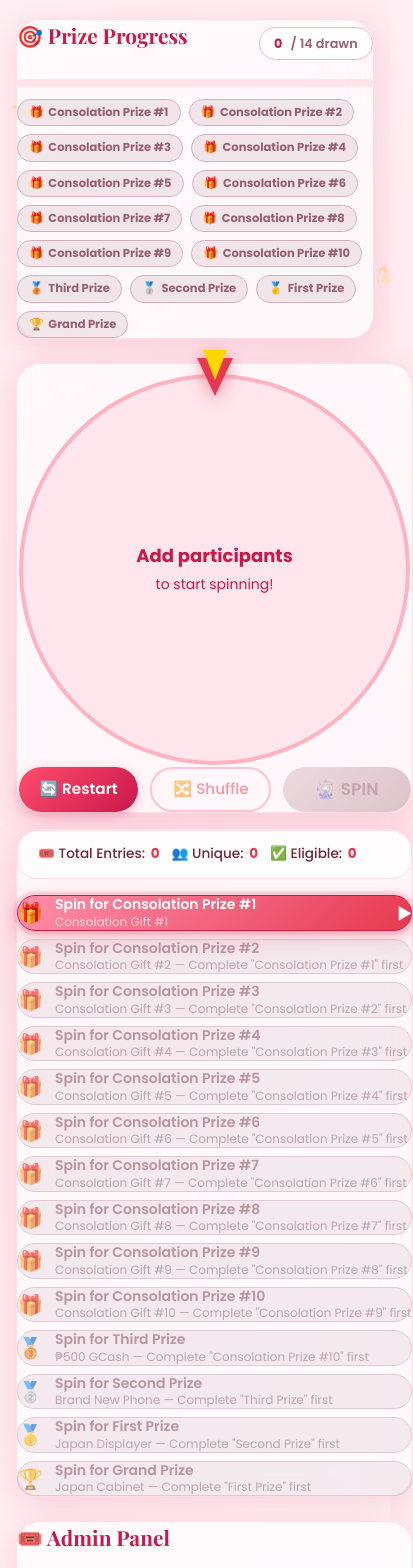
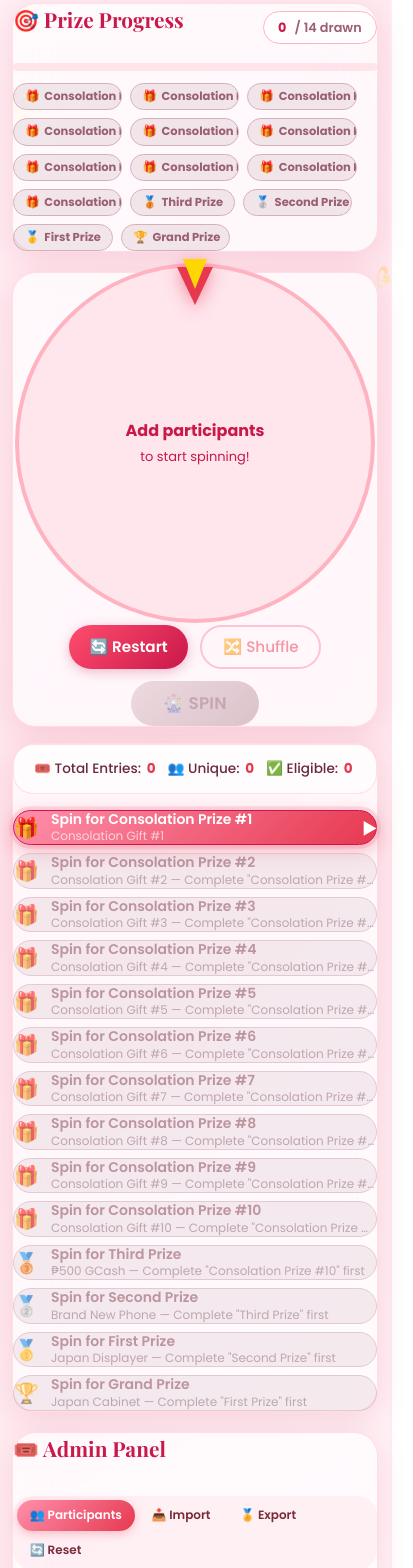
Before and after one commit to clarencevinceducorazo-collab/JeanysOlshoppe-Wheel, a React (Vite) app: page / in a window 390 px wide. Shown: the part 140-1708 px from the top of the page, 413 px wide, since content can reach past the window. Built offline with nearby package versions, Linux system fonts and the light colour scheme; a web font is replaced by a local one.

Commit message:
implement prize progress tracking and winner announcement modal components

```diff
--- a/src/App.tsx
+++ b/src/App.tsx
@@ -152,7 +152,7 @@ const App: React.FC = () => {
       <header
         style={{
           textAlign: 'center',
-          padding: '2rem 1rem 1rem',
+          padding: 'clamp(1rem, 4vw, 2rem) clamp(0.75rem, 3vw, 1rem) 1rem',
           position: 'relative',
           zIndex: 2,
         }}
@@ -229,7 +229,7 @@ const App: React.FC = () => {
       </header>
 
       {/* ── PRIZE PROGRESS ─────────────────────────────────────────────── */}
-      <div style={{ maxWidth: 1400, margin: '0 auto', padding: '0 1rem 0.5rem' }}>
+      <div style={{ maxWidth: 1400, margin: '0 auto', padding: '0 clamp(0.75rem, 3vw, 1rem) 0.5rem' }}>
         <PrizeProgress prizes={prizes} winners={winners} />
       </div>
 
@@ -245,6 +245,8 @@ const App: React.FC = () => {
             transition={{ delay: 0.15, duration: 0.5 }}
           >
             <div className="wheel-wrapper">
+              {/* Constrain wheel canvas width */}
+              <div className="wheel-container">
               {/* Fixed pointer at top */}
               <div
                 aria-hidden
@@ -262,6 +264,7 @@ const App: React.FC = () => {
 
               {/* The canvas wheel */}
               <Wheel participants={participants} rotation={rotation} />
+              </div>{/* end wheel-container */}
 
               {/* Spinning overlay text */}
               {isSpinning && (
--- a/src/components/PrizeProgress.tsx
+++ b/src/components/PrizeProgress.tsx
@@ -72,7 +72,7 @@ const PrizeProgress: React.FC<PrizeProgressProps> = ({ prizes, winners }) => {
                 color: prize.isDrawn ? '#fff' : '#9a6070',
                 border: prize.isDrawn ? '1px solid #C9184A' : '1px solid #d4b0bc',
                 transition: 'all 0.3s ease',
-                maxWidth: 180,
+                maxWidth: 'clamp(90px, 28vw, 180px)',
                 overflow: 'hidden',
                 textOverflow: 'ellipsis',
                 whiteSpace: 'nowrap',
--- a/src/components/WinnerModal.tsx
+++ b/src/components/WinnerModal.tsx
@@ -83,8 +83,8 @@ const WinnerModal: React.FC<WinnerModalProps> = ({ winner, onClose }) => {
             className="glass-card relative"
             style={{
               maxWidth: 480,
-              width: '90vw',
-              padding: '2.5rem 2rem',
+              width: 'min(92vw, 480px)',
+              padding: 'clamp(1.2rem, 5vw, 2.5rem) clamp(1rem, 4vw, 2rem)',
               textAlign: 'center',
               overflow: 'hidden',
               zIndex: 10000,
--- a/src/components/WinnersTable.tsx
+++ b/src/components/WinnersTable.tsx
@@ -32,7 +32,7 @@ const WinnersTable: React.FC<WinnersTableProps> = ({ winners, prizes }) => {
 
   return (
     <div className="glass-card overflow-hidden">
-      <div style={{ overflowX: 'auto' }}>
+      <div className="table-scroll">
         <table className="data-table">
           <thead>
             <tr>
@@ -40,7 +40,7 @@ const WinnersTable: React.FC<WinnersTableProps> = ({ winners, prizes }) => {
               <th>Winner</th>
               <th>Prize</th>
               <th>Item</th>
-              <th style={{ whiteSpace: 'nowrap' }}>Time</th>
+              <th className="hide-xs" style={{ whiteSpace: 'nowrap' }}>Time</th>
             </tr>
           </thead>
           <tbody>
@@ -62,7 +62,7 @@ const WinnersTable: React.FC<WinnersTableProps> = ({ winners, prizes }) => {
                 <td style={{ fontSize: '0.85rem', color: '#4a1525' }}>
                   {record.itemName}
                 </td>
-                <td style={{ fontSize: '0.78rem', color: '#9a6070', whiteSpace: 'nowrap' }}>
+                <td className="hide-xs" style={{ fontSize: '0.78rem', color: '#9a6070', whiteSpace: 'nowrap' }}>
                   {new Date(record.timestamp).toLocaleString('en-PH', {
                     month: 'short',
                     day: 'numeric',
--- a/src/index.css
+++ b/src/index.css
@@ -35,6 +35,10 @@ body {
   color: #3a1a26;
   -webkit-font-smoothing: antialiased;
   overflow-x: hidden;
+  /* Support notch / home-bar on iOS & Android */
+  padding-left: env(safe-area-inset-left);
+  padding-right: env(safe-area-inset-right);
+  padding-bottom: env(safe-area-inset-bottom);
 }
 
 #root { min-height: 100vh; }
@@ -72,6 +76,7 @@ body {
   font-family: var(--font-sans);
   font-weight: 600;
   padding: 0.65rem 1.6rem;
+  min-height: 44px;
   border-radius: 999px;
   border: none;
   cursor: pointer;
@@ -101,6 +106,7 @@ body {
   font-family: var(--font-sans);
   font-weight: 500;
   padding: 0.55rem 1.3rem;
+  min-height: 44px;
   border-radius: 999px;
   border: 2px solid var(--color-pink-mid);
   cursor: pointer;
@@ -119,6 +125,7 @@ body {
   font-family: var(--font-sans);
   font-weight: 600;
   padding: 0.55rem 1.3rem;
+  min-height: 44px;
   border-radius: 999px;
   border: none;
   cursor: pointer;
@@ -212,6 +219,7 @@ body {
   display: flex;
   align-items: center;
   justify-content: center;
+  padding: 1rem env(safe-area-inset-right, 1rem) 1rem env(safe-area-inset-left, 1rem);
   background: rgba(255, 230, 236, 0.55);
   backdrop-filter: blur(12px) saturate(140%);
   -webkit-backdrop-filter: blur(12px) saturate(140%);
@@ -393,9 +401,10 @@ body {
    ============================================================ */
 .tab-nav {
   display: flex;
+  flex-wrap: wrap;
   gap: 0.25rem;
   background: rgba(255,229,236,0.5);
-  border-radius: 999px;
+  border-radius: 1.25rem;
   padding: 0.25rem;
 }
 .tab-btn {
@@ -434,24 +443,47 @@ body {
    ============================================================ */
 .app-layout {
   display: grid;
-  grid-template-columns: 1fr;
-  gap: 1.5rem;
-  padding: 1rem;
+  grid-template-columns: minmax(0, 1fr);
+  gap: 1.25rem;
+  padding: clamp(0.75rem, 3vw, 1rem);
   max-width: 1400px;
   margin: 0 auto;
 }
 
 @media (min-width: 900px) {
   .app-layout {
-    grid-template-columns: 1fr 1fr;
+    grid-template-columns: minmax(0, 1fr) minmax(0, 1fr);
     padding: 1.5rem;
+    gap: 1.5rem;
   }
 }
 
 @media (min-width: 1200px) {
   .app-layout {
-    grid-template-columns: 600px 1fr;
+    grid-template-columns: minmax(0, 580px) minmax(0, 1fr);
     gap: 2rem;
+  }
+}
+
+/* Wheel size control: cap at viewport width on small screens */
+.wheel-container {
+  width: 100%;
+  max-width: min(100%, 540px);
+  margin: 0 auto;
+}
+
+/* Scrollable table for narrow viewports */
+.table-scroll {
+  overflow-x: auto;
+  -webkit-overflow-scrolling: touch;
+}
+
+/* Hide time column on very small screens */
+@media (max-width: 479px) {
+  .hide-xs { display: none !important; }
+  .tab-btn {
+    font-size: 0.75rem;
+    padding: 0.4rem 0.8rem;
   }
 }
 
```
